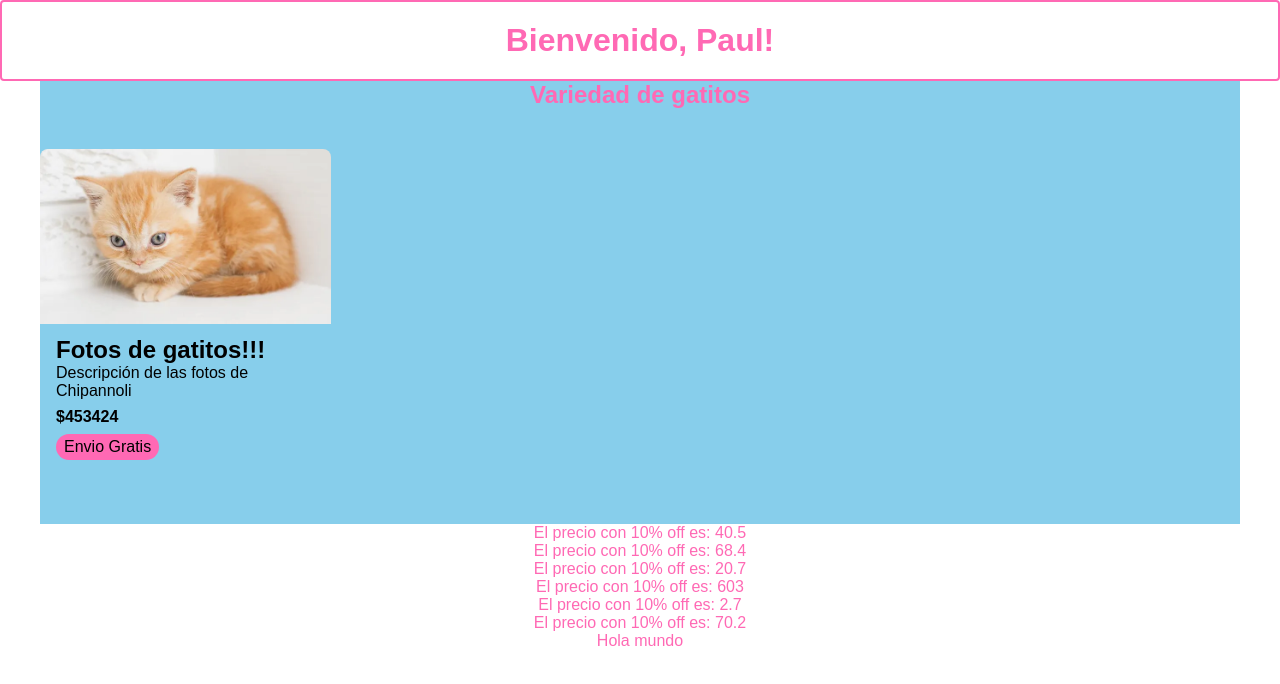
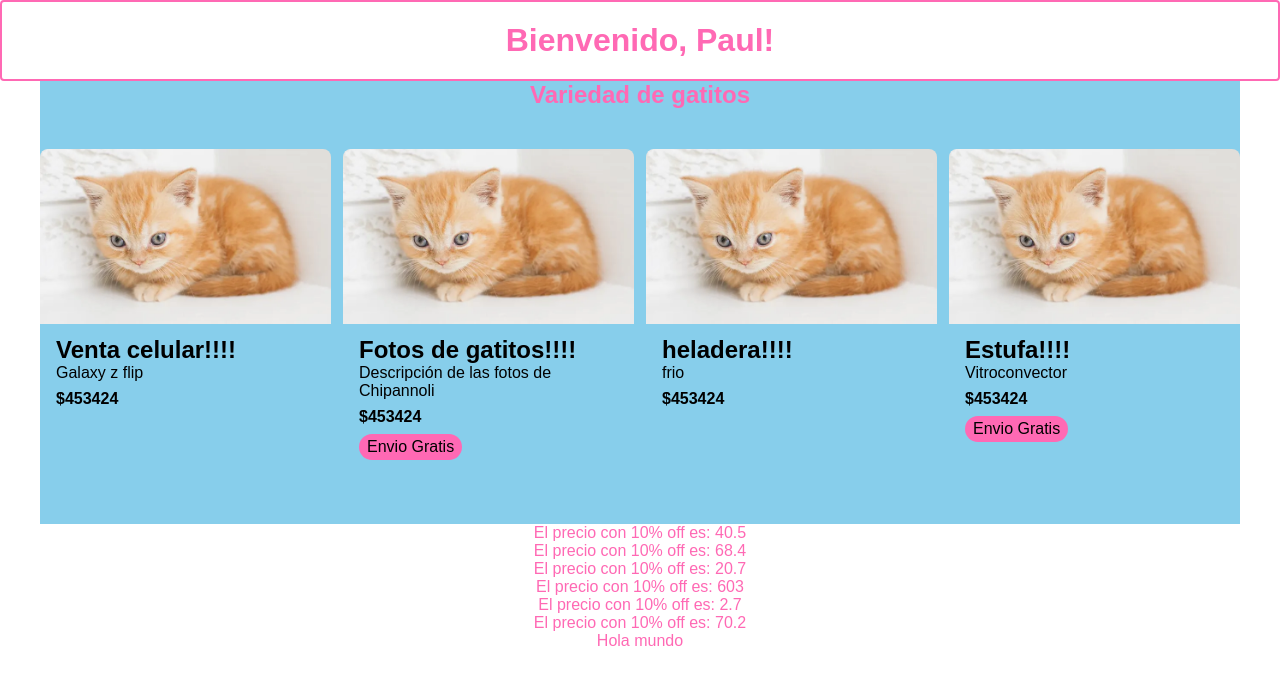
Before and after one commit to ArnoldPaul17/react-2023, a React (Create React App) app: page / in a window 1280 px wide. Shown: the top 684 px of the page. Built offline with nearby package versions, Linux system fonts and the light colour scheme.

Commit message:
tarjetas json

```diff
--- a/src/App.js
+++ b/src/App.js
@@ -12,9 +12,10 @@
       {numeros.map(numero => {
         // Procesamos el número antes de mostrar el dato
         const precio = numero * 0.9;
+        const id= Math.random();
 
         return (
-          <p>El precio con 10% off es: {precio}</p>
+          <p key={id}>El precio con 10% off es: {precio}</p>
         )
       })}
 
--- a/src/componentes/Cardwrapper.js
+++ b/src/componentes/Cardwrapper.js
@@ -1,20 +1,17 @@
 import Card from "./Card";
+import data from "./data_tarjetas.json"
 import './Cardwrapper.css';
 
 export default function Cardwrapper () {
-    const data = {
-        imagen: 'images/gatitos.jpg',
-        titulo: 'Fotos de gatitos!!!',
-        descripcion: 'Descripción de las fotos de Chipannoli',
-        precio: 453424,
-        envio: true
-    }
     return (
         <div className="wrapper">
             <h2>Variedad de gatitos</h2>
 
             <div className="grilla">
-                <Card producto={data} />
+                {data.map(elemento => (
+                    <Card key={elemento.id} producto={elemento} />
+                ))}
+
             </div>
         </div>
     )
--- /dev/null
+++ b/src/componentes/data_tarjetas.json
@@ -0,0 +1,34 @@
+[
+    {
+        "id": 1,
+        "imagen": "images/gatitos.jpg",
+        "titulo": "Venta celular!!!!",
+        "descripcion": "Galaxy z flip",
+        "precio": 453424,
+        "envio": false
+    },
+    {
+        "id": 2,
+        "imagen": "images/gatitos.jpg",
+        "titulo": "Fotos de gatitos!!!!",
+        "descripcion": "Descripción de las fotos de Chipannoli",
+        "precio": 453424,
+        "envio": true
+    },
+    {
+        "id": 3,
+        "imagen": "images/gatitos.jpg",
+        "titulo": "heladera!!!!",
+        "descripcion": "frio",
+        "precio": 453424,
+        "envio": false
+    },
+    {
+        "id": 4,
+        "imagen": "images/gatitos.jpg",
+        "titulo": "Estufa!!!!",
+        "descripcion": "Vitroconvector",
+        "precio": 453424,
+        "envio": true
+    }
+]
```
